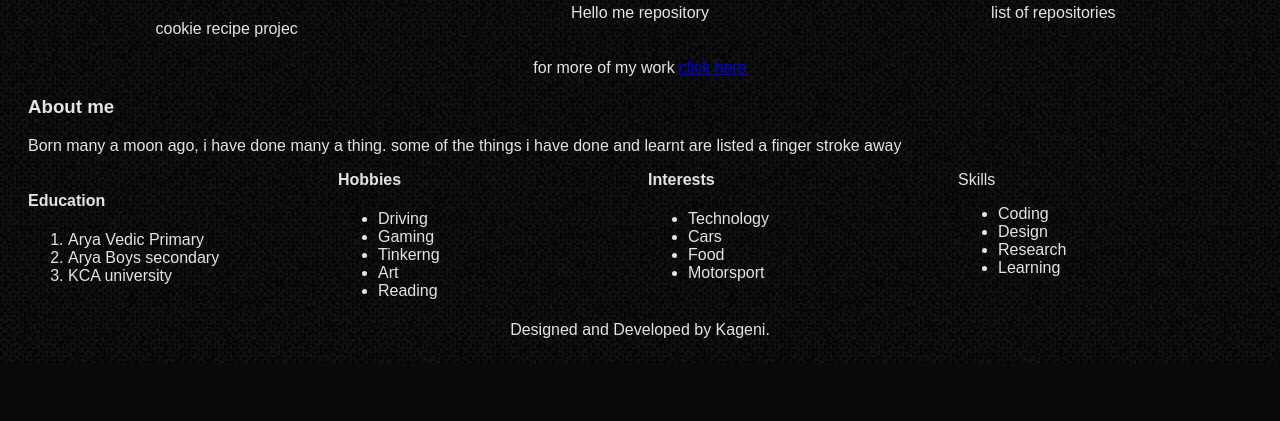
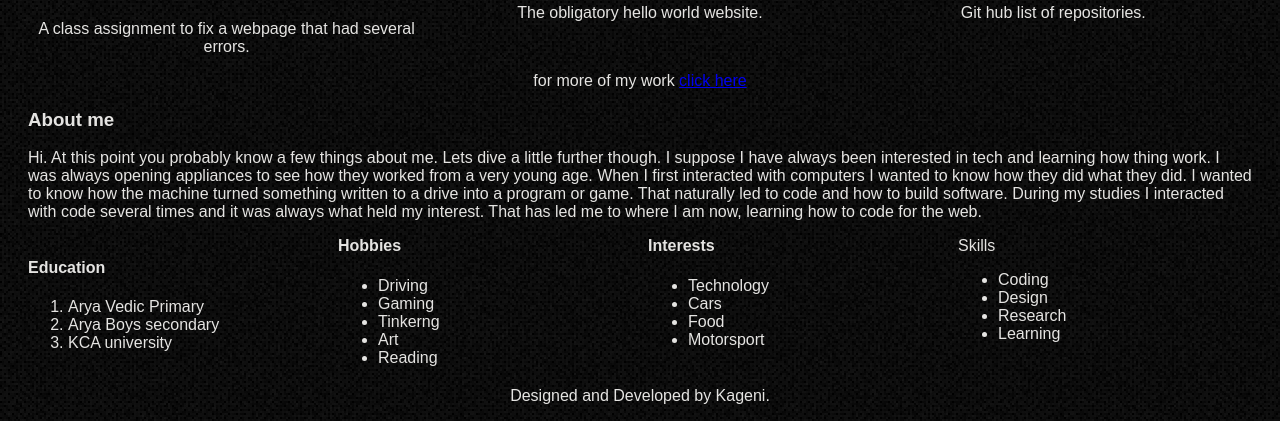
Before and after one commit to KageniJK/my-portfolio, a plain HTML site: page index.html in a window 1280 px wide. Shown: the part 437-858 px from the top of the page. Before the commit the page ends 800 px from the top, so only its background shows below. Drawn offline with Linux system fonts and the light colour scheme.

Commit message:
added content to readme, added content to about me, debugged

```diff
--- a/css/styles.css
+++ b/css/styles.css
@@ -10,6 +10,7 @@
 
 body{
   background-color: #0C090A;
+  background-image: url("../img/blackorchid.jpg");
   font-family: sans-serif;
   color: #E5E4E2;
   padding-left: 20px;
@@ -41,6 +42,7 @@ body{
 .projectim{
   max-height: 400px;
   max-width: 400px;
+
 }
 
 .width {
--- a/index.html
+++ b/index.html
@@ -4,7 +4,7 @@
     <title>My Portfolio</title>
     <link rel="stylesheet" href="css/styles.css">
   </head>
-  <body background="img/blackorchid.jpg">
+  <body>
 
     <h1 id="name">JAMES KAGENI</h1>
 
@@ -21,15 +21,15 @@
       <div class="column">
         <div class="Width">
           <p><img class="projectim" src="img/project1.png" alt="project 1"></p>
-          <p>cookie recipe projec</p>
+          <p>A class assignment to fix a webpage that had several errors.</p>
         </div>
         <div class="Width">
-          <p><img class="projectim" src="img/project2.png" alt="project 2"></p>
-          <p>Hello me repository</p>
+          <p><a href="https://github.com/KageniJK/Hello-Me"><img class="projectim" src="img/project2.png" alt="project 2"></a></p>
+          <p>The obligatory hello world website.</p>
         </div>
         <div class="Width">
           <p><img class="projectim" src="img/project3.png" alt="project 3"></p>
-          <p>list of repositories</p>
+          <p>Git hub list of repositories.</p>
         </div>
       </div>
       <p>for more of my work <a href="https://github.com/KageniJK">click here</a></p>
@@ -37,7 +37,7 @@
 
     <div id="about">
       <h3>About me</h3>
-      <p>Born many a moon ago, i have done many a thing. some of the things i have done and learnt are listed a finger stroke away</p>
+      <p>Hi. At this point you probably know a few things about me. Lets dive a little further though. I suppose I have always been interested in tech and learning how thing work. I was always opening appliances to see how they worked from a very young age. When I first interacted with computers I wanted to know how they did what they did. I wanted to know how the machine turned something written to a drive into a program or game. That naturally led to code and how to build software. During my studies I interacted with code several times and it was always what held my interest. That has led me to where I am now, learning how to code for the web.</p>
       <div class="lists">
         <h4>Education</h4>
         <ol>
```
Also changed, not shown: 1 other file.
